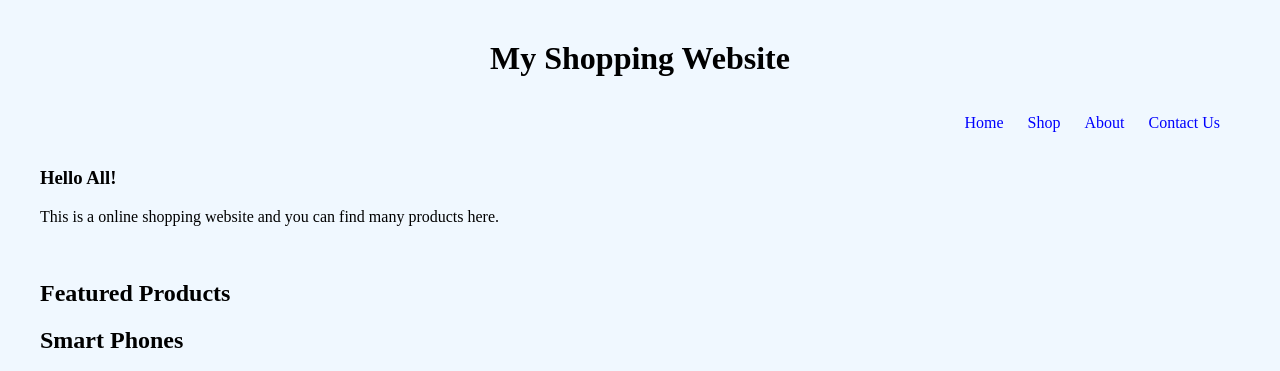
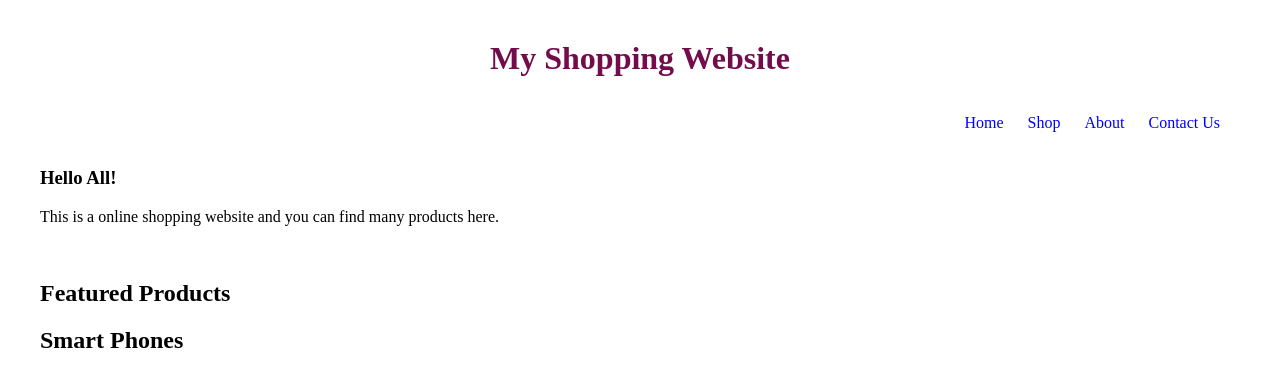
Before and after one commit to Jaidarshan/Smart-gadgets-shop, a plain HTML site: page index.html in a window 1280 px wide. Shown: the top 371 px of the page. Drawn offline with Linux system fonts and the light colour scheme.

Commit message:
Update index.html

```diff
--- a/index.html
+++ b/index.html
@@ -4,7 +4,7 @@
 	<title>Shopping website</title>
 	<style type="text/css">
 		body{
-            background-color: #f0f8ff;
+            background-color: #93F08;
 			margin: 40px;
 		}
 		h1{
@@ -34,7 +34,7 @@
 	</style>
 </head>
 <body>
-	<h1>My Shopping Website</h1>
+	<h1 style="color:#730C4A">My Shopping Website</h1>
 	<nav class="navbar">
 		<ul>
 		    <li>Home</li>
```
